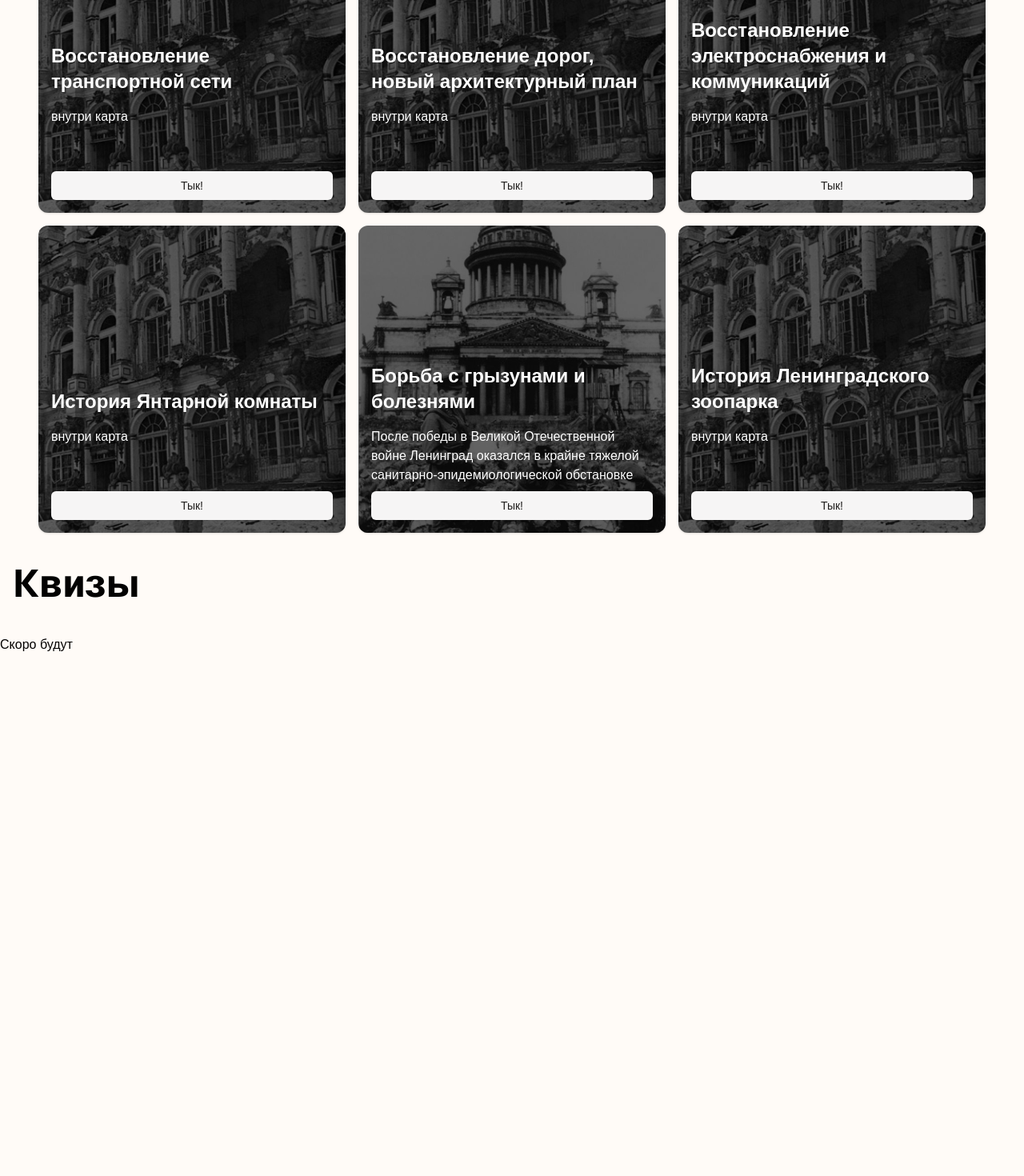
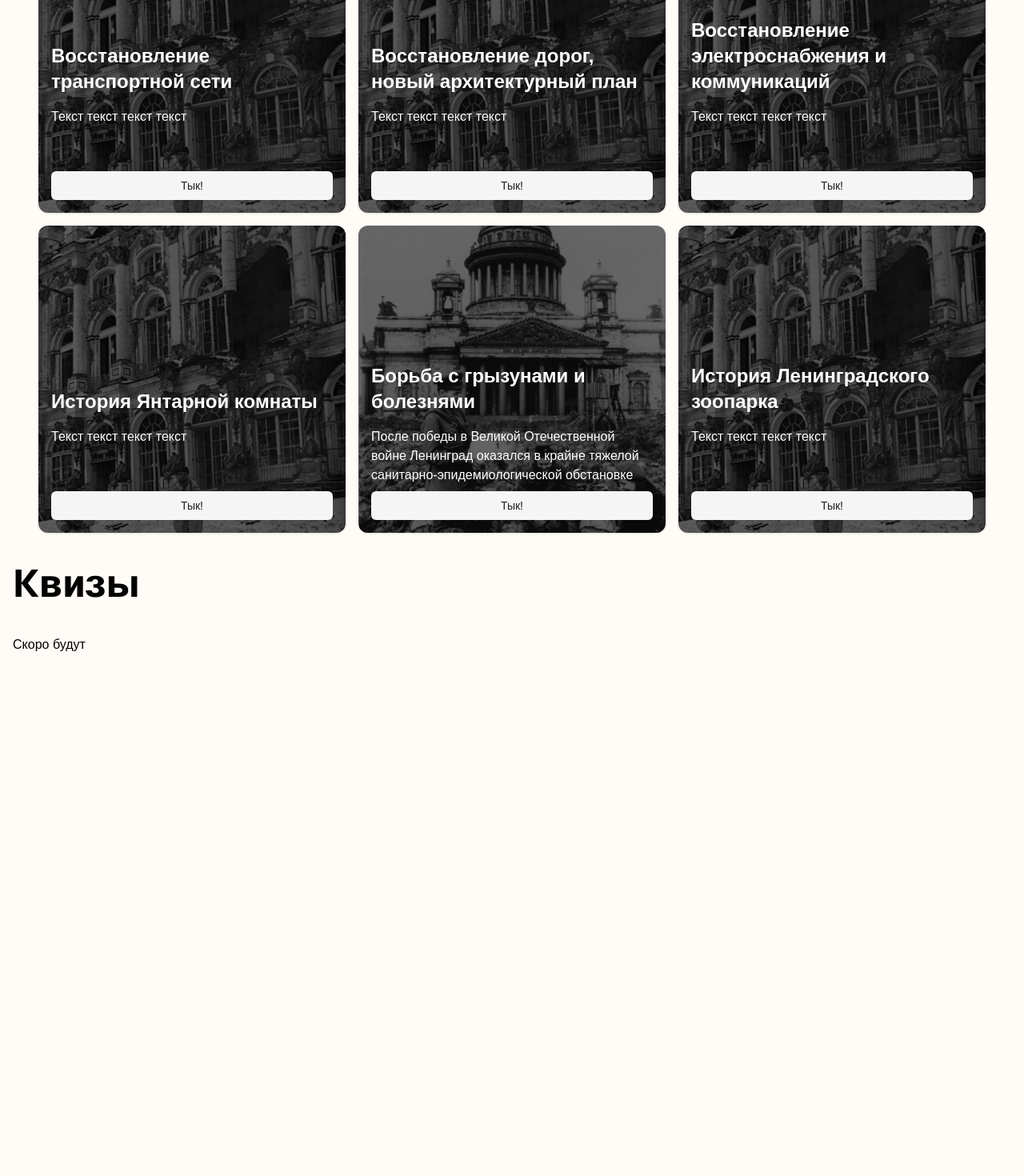
Before and after one commit to JmihPajiloy/history, a Next.js app: page / in a window 1280 px wide. Shown: the part 640-2110 px from the top of the page at 80% size. Built offline with nearby package versions, Linux system fonts and the light colour scheme.

Commit message:
more minor refactoring

```diff
--- a/components/topics/articles.tsx
+++ b/components/topics/articles.tsx
@@ -8,19 +8,19 @@ export const Articles = () => {
       <div className="flex flex-wrap gap-4 justify-center">
         <ArticleCard>
           <ArticleCardTitle>Восстановление транспортной сети</ArticleCardTitle>
-          <ArticleCardDescription>внутри карта</ArticleCardDescription>
+          <ArticleCardDescription>Текст текст текст текст</ArticleCardDescription>
         </ArticleCard>
         <ArticleCard>
           <ArticleCardTitle>Восстановление дорог, новый архитектурный план</ArticleCardTitle>
-          <ArticleCardDescription>внутри карта</ArticleCardDescription>
+          <ArticleCardDescription>Текст текст текст текст</ArticleCardDescription>
         </ArticleCard>
         <ArticleCard>
           <ArticleCardTitle>Восстановление электроснабжения и коммуникаций</ArticleCardTitle>
-          <ArticleCardDescription>внутри карта</ArticleCardDescription>
+          <ArticleCardDescription>Текст текст текст текст</ArticleCardDescription>
         </ArticleCard>
         <ArticleCard>
           <ArticleCardTitle>История Янтарной комнаты</ArticleCardTitle>
-          <ArticleCardDescription>внутри карта</ArticleCardDescription>
+          <ArticleCardDescription>Текст текст текст текст</ArticleCardDescription>
         </ArticleCard>
         <ArticleCard href="/articles/rodent-and-disease-control" background="/photo1.jpeg">
           <ArticleCardTitle>Борьба с грызунами и болезнями</ArticleCardTitle>
@@ -28,7 +28,7 @@ export const Articles = () => {
         </ArticleCard>
         <ArticleCard>
           <ArticleCardTitle>История Ленинградского зоопарка</ArticleCardTitle>
-          <ArticleCardDescription>внутри карта</ArticleCardDescription>
+          <ArticleCardDescription>Текст текст текст текст</ArticleCardDescription>
         </ArticleCard>
       </div>
     </>
--- a/components/topics/quizes.tsx
+++ b/components/topics/quizes.tsx
@@ -4,7 +4,7 @@ export const Quizes = () => {
   return (
     <>
       <h2 className="font-bold py-10 px-4 font-heading text-5xl scroll-mt-14" id="quizes">Квизы</h2>
-      <div className="flex gap-4 w-full h-[1000px]">
+      <div className="flex gap-4 w-full h-[1000px] px-4">
         Скоро будут
       </div>
     </>
```
